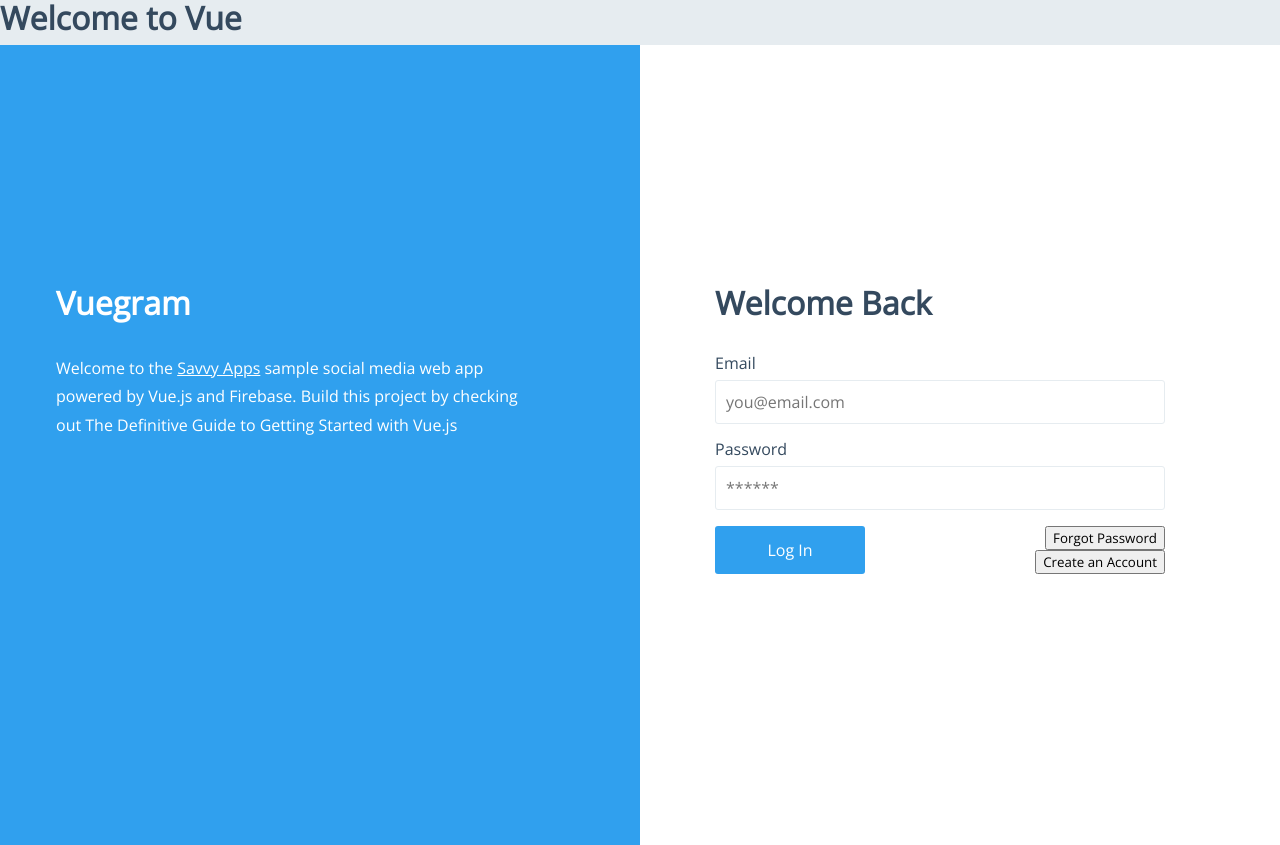
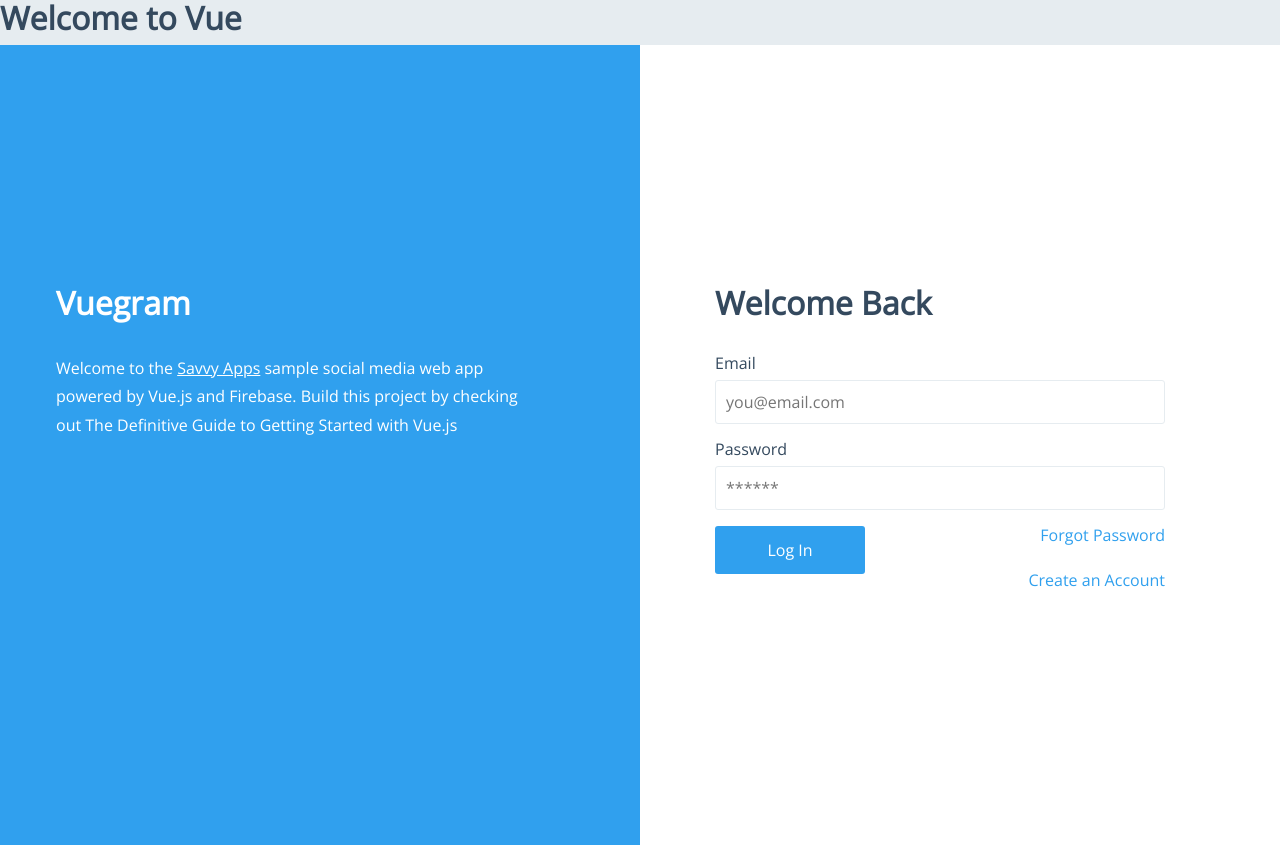
Before and after one commit to adi3230/vue-ad, a Vue app: page /login in a window 1280 px wide. Built offline with nearby package versions, Linux system fonts and the light colour scheme; no server answers.

Commit message:
feat(login): minor  change

```diff
--- a/src/components/Login.vue
+++ b/src/components/Login.vue
@@ -24,8 +24,8 @@
                     <button class="button" @click="login">Log In</button>
 
                     <div class="extras">
-                        <button @click="togglePasswordReset">Forgot Password</button><br/>
-                        <button @click="toggleForm">Create an Account</button>
+                        <a @click="togglePasswordReset">Forgot Password</a><br/>
+                        <a @click="toggleForm">Create an Account</a>
                     </div>
                 </form>
 				<form v-if="!showLoginForm && !showForgotPassword" @submit.prevent>
@@ -141,7 +141,7 @@
 			resetPassword() {
 				this.performingRequest = true
 
-				fb.auth.sendPasswordResetEmail(thius.passwordForm.email).then(() => {
+				fb.auth.sendPasswordResetEmail(this.passwordForm.email).then(() => {
 					this.performingRequest = false
 					this.passwordResetSuccess = true
 					this.passwordForm.email = ''
```
